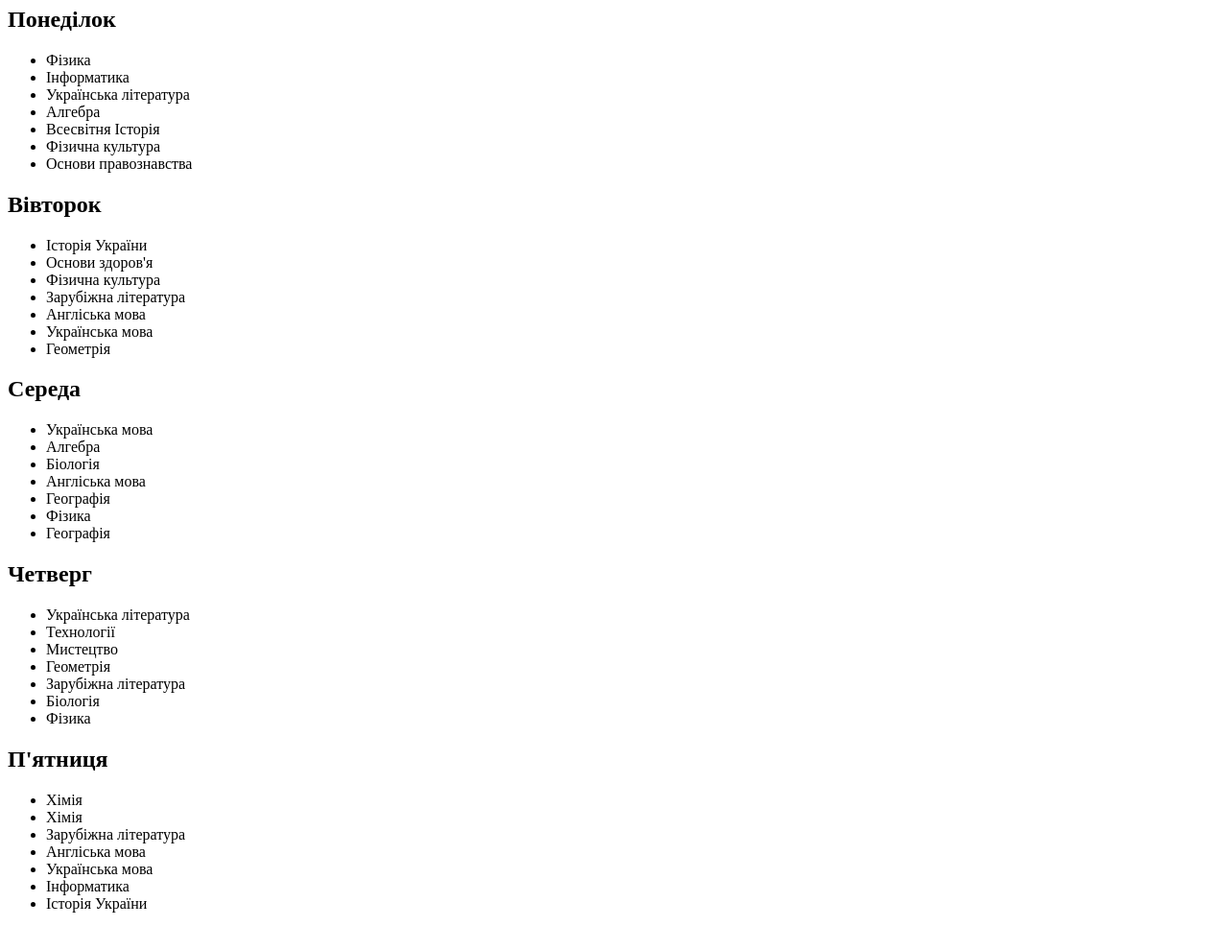
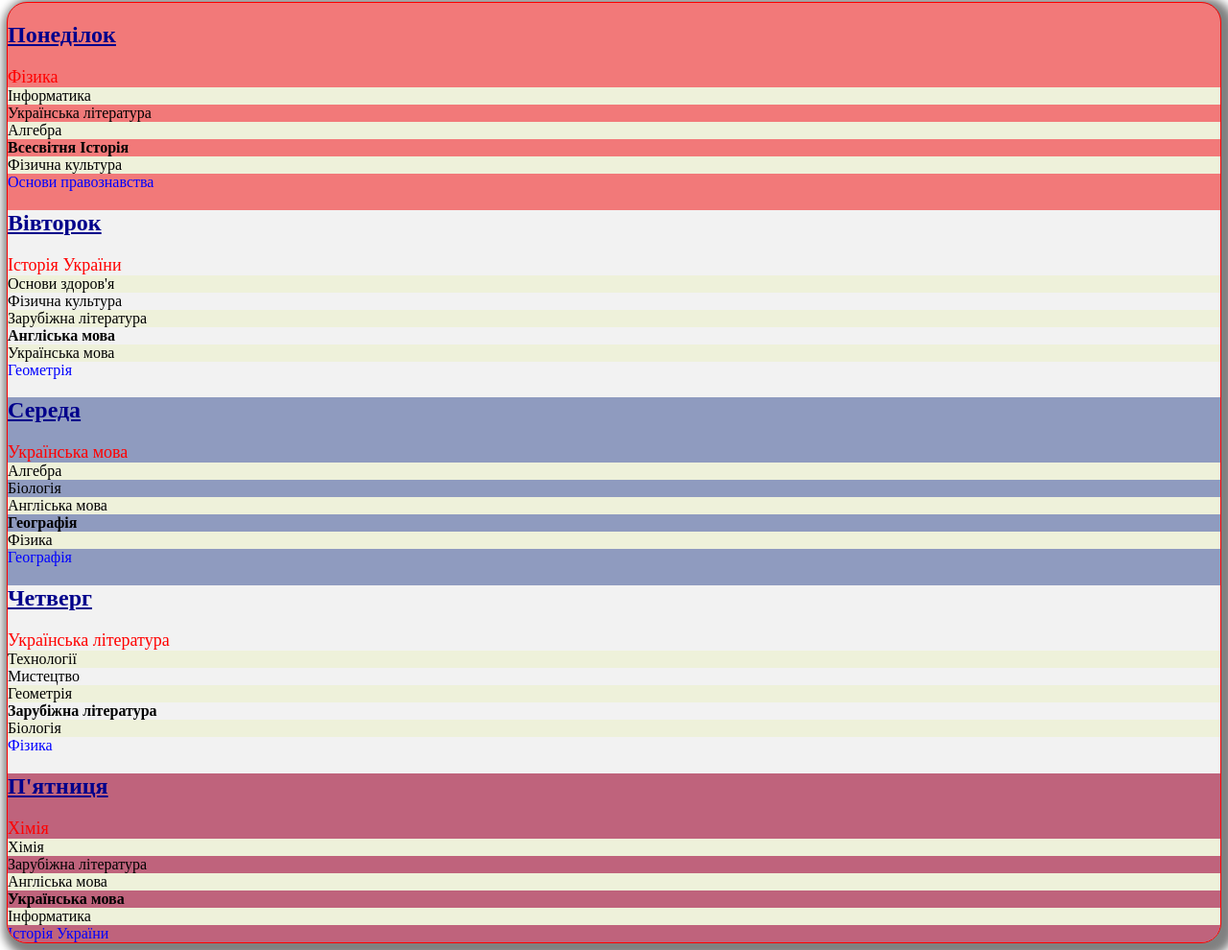
Before and after one commit to Kamilla-goddes/HW-8, a plain HTML site: page index.html in a window 1280 px wide. Shown: the part 304-1294 px from the top of the page at 96% size. Before the commit the page ends 1271 px from the top, so only its background shows below. Drawn offline with Linux system fonts and the light colour scheme.

Commit message:
додала 5 типів псевдокласів стану та 5 типів структурних псевдокласів

```diff
--- a/css/style.css
+++ b/css/style.css
@@ -16,4 +16,70 @@ p:nth-child(8) {
     color: yellow;
 }
 
-/*/////////////////////////////////
+/*////////////////////*/
+
+.Monday {
+    background-color: #F27979;
+}
+.Tuesday {
+    background-color: #F2F2F2;
+}
+.Wednesday {
+    background-color: #8F9BBF;
+}
+.Thursday {
+    background-color: #3A4E8C;
+}
+.Friday {
+    background-color: #BF637C;
+}
+
+
+ul {
+    list-style: none;
+    padding: 0;
+    margin: 0;
+}
+li {
+    padding: 0;
+    margin: 0;
+
+
+}
+li:hover {
+     background-color: #e3baaa;
+     }
+     li:active {
+        font-weight: bold;
+        }
+     li:first-child {
+        color: red;
+     }
+     li:last-child {
+         color: blue;
+         }
+    li:nth-child(even) {
+        background-color: #EEF1DA;
+     }
+
+
+     h2:first-of-type {
+         text-decoration: underline;
+         }
+        .Monday {
+        flex-basis: calc((100% 30px) / 2);
+        outline: 1px solid red;
+        border-radius: 20px;
+        box-shadow: 5px 5px
+        10px 10px gray;
+        overflow: hidden;
+    }
+    h2:last-of-type {
+        color: darkblue;
+    }
+    ul li:nth-last-child(3) {
+        font-weight: bold;
+    }
+    li:first-of-type {
+        font-size: 18px;
+    }
```
